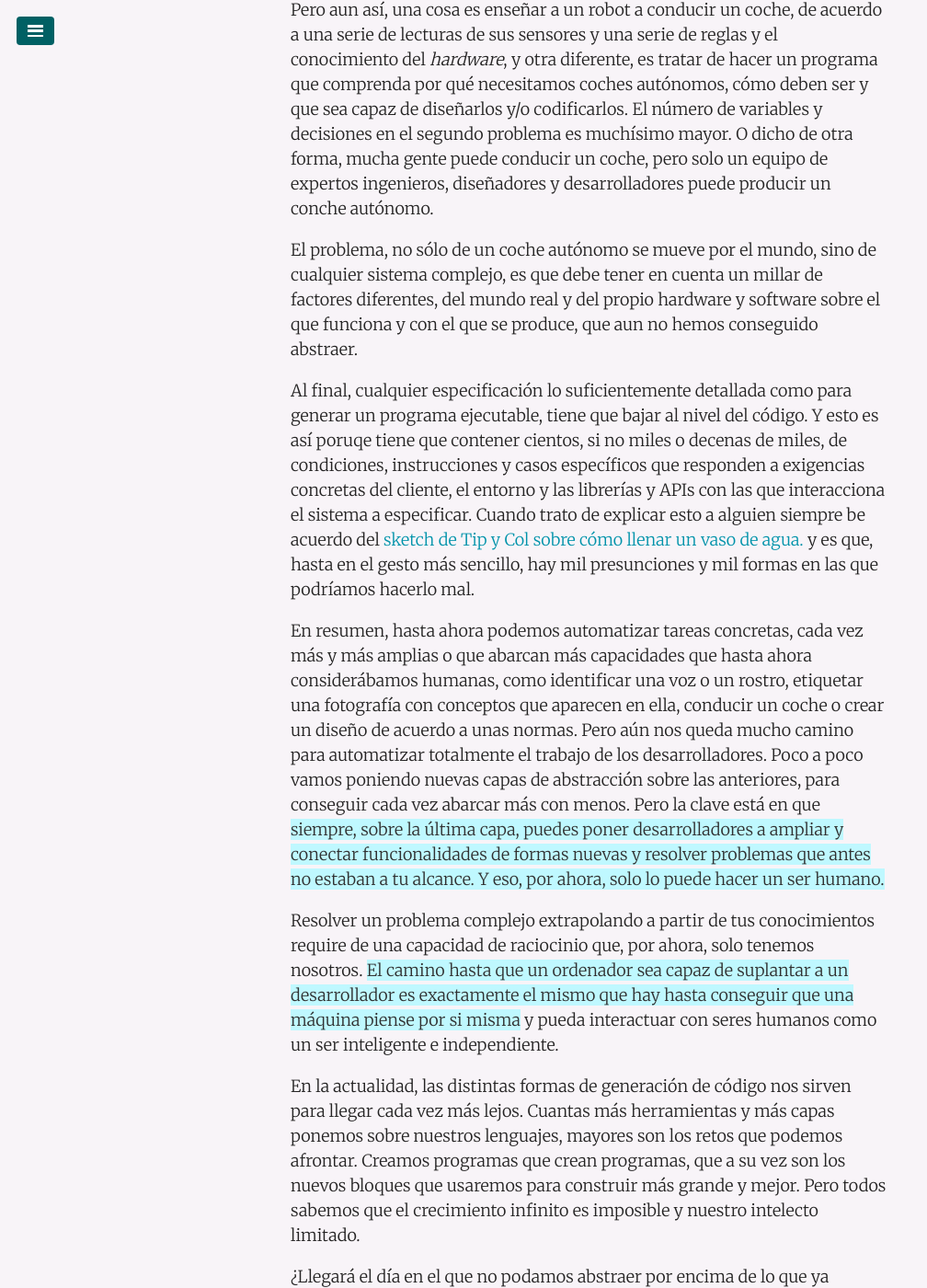
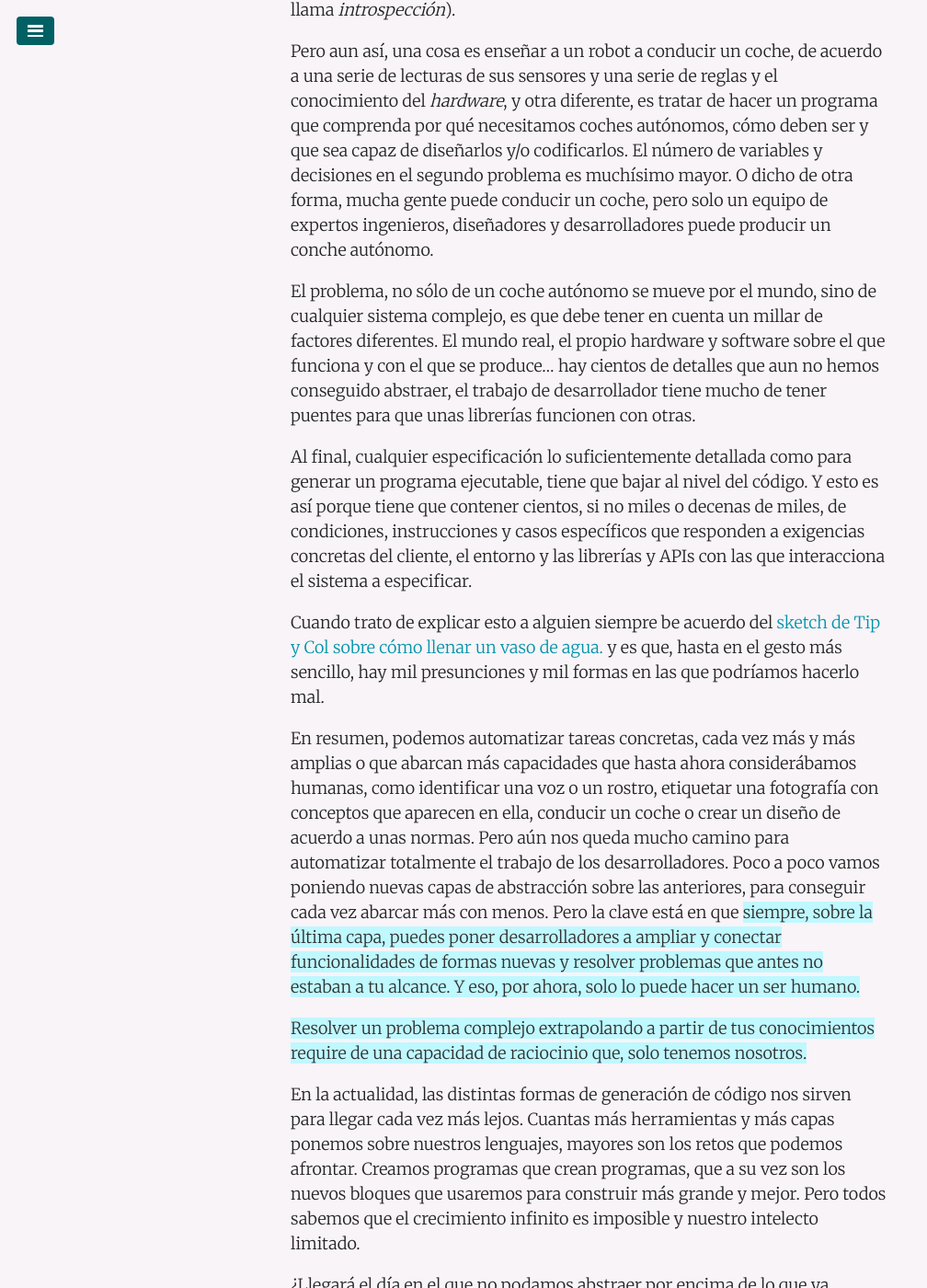
Before and after one commit to juanmirod/juanmirod.github.io, a Jekyll site: the page built from _posts/2017-09-13-desarrollo-automatico.markdown, in a window 1280 px wide and 1400 px high, scrolled down 3691 px. Shown: the whole window at 92% size, without its empty margins (0-1008 px from the left). Built offline with Jekyll 4.4.1, drawn with Linux system fonts in a browser that asks for light colours; some of the changed text lies outside the part shown.

Commit message:
reviewed article

```diff
--- a/_posts/2017-09-13-desarrollo-automatico.markdown
+++ b/_posts/2017-09-13-desarrollo-automatico.markdown
@@ -26,7 +26,7 @@
 
 Este blog, por poner otro ejemplo, está alojado en github utilizando Jekyll y Github Pages. Ahora mismo estoy editando un fichero de texto en mi ordenador, pero cuando ejecuto `git push` el texto se sube a github, dispara un proceso que compila el HTML de la página y lo sube a los CDN de github. Solo con un comando, no tengo que preocuparme de servidores, ni bases de datos, ni de programar nada.
 
-Pero claro estos sistemas tienen una función concreta, si quieres _"otra cosa"_, un producto o servicio software nuevo, tienes que desarrollarlo, y para eso necesitarás un programador, aunque tampoco empezamos sobre un lienzo vacío:
+Pero claro, estos sistemas tienen una función concreta, si quieres _"otra cosa"_, un producto o servicio software nuevo, tienes que desarrollarlo, y para eso necesitarás un programador. Aunque tampoco empezamos sobre un lienzo vacío:
 
 **Lo más habitual son los frameworks de desarrollo**. Angular, React, Vue, Laravel, Symfony, Sprint, Play, etc. Son conjuntos de librerías construidas sobre el lenguaje de turno que nos permiten acelerar y dar estructura al desarrollo sin tener que detenernos en muchos detalles de diseño. Estos frameworks establecen patrones y organizan el código de forma que nos ahorran un montón de tiempo y decisiones, permitiéndonos desarrollar aplicaciones más grandes y fiables.
 
@@ -44,17 +44,21 @@
 
 Y es que hasta ahora esa es la forma que entendemos que funciona una máquina: le damos un input y nos devuelve un output. Pregunta-respuesta. Pero, hasta ahora al menos, no hemos conseguido crear una máquina que _"razone"_ en el sentido amplio de la palabra.
 
-Es de nuevo el problema de la IAG. Por ejemplo, El reto del coche autónomo es enorme ya que es el primer robot autoguiado que se mueve en un entorno real con seres humanos (autopilotar un barco o un avión _parece_ un juego de niños en comparación) La cantidad de trabajo necesario para conseguir que los diferentes sistemas funcionen juntos y de acuerdo a toda una serie de normas escritas y no escritas para que un coche autónomo ceda el paso al incorporarse a una rotonda es enorme. Necesitamos un modelo muy detallado que requiere mucho conocimiento tanto del mundo real (los otros coches, la carretera, el tiempo), como de las reglas que queremos que cumpla el robot, como del propio funcionamiento del robot (¿Cuando acelera el coche? ¿Cuánto peso está cargando? ¿Tengo tiempo de incorporarme al carril que quiero? lo que se llama _introspección_).
+Es de nuevo el problema de la IAG.
+
+Por ejemplo, El reto del coche autónomo es enorme ya que es el primer robot autoguiado que se mueve en un entorno real con seres humanos (autopilotar un barco o un avión _parece_ un juego de niños en comparación) La cantidad de trabajo necesario para conseguir que los diferentes sistemas funcionen juntos y de acuerdo a toda una serie de normas escritas y no escritas para que un coche autónomo ceda el paso al incorporarse a una rotonda es enorme. Necesitamos un modelo muy detallado que requiere mucho conocimiento tanto del mundo real (los otros coches, la carretera, el tiempo), como de las reglas que queremos que cumpla el robot, como del propio funcionamiento del robot (¿Cuando acelera el coche? ¿Cuánto peso está cargando? ¿Tengo tiempo de incorporarme al carril que quiero? lo que se llama _introspección_).
 
 Pero aun así, una cosa es enseñar a un robot a conducir un coche, de acuerdo a una serie de lecturas de sus sensores y una serie de reglas y el conocimiento del _hardware_, y otra diferente, es tratar de hacer un programa que comprenda por qué necesitamos coches autónomos, cómo deben ser y que sea capaz de diseñarlos y/o codificarlos. El número de variables y decisiones en el segundo problema es muchísimo mayor. O dicho de otra forma, mucha gente puede conducir un coche, pero solo un equipo de expertos ingenieros, diseñadores y desarrolladores puede producir un conche autónomo.
 
-El problema, no sólo de un coche autónomo se mueve por el mundo, sino de cualquier sistema complejo, es que debe tener en cuenta un millar de factores diferentes, del mundo real y del propio hardware y software sobre el que funciona y con el que se produce, que aun no hemos conseguido abstraer.
+El problema, no sólo de un coche autónomo se mueve por el mundo, sino de cualquier sistema complejo, es que debe tener en cuenta un millar de factores diferentes. El mundo real, el propio hardware y software sobre el que funciona y con el que se produce... hay cientos de detalles que aun no hemos conseguido abstraer, el trabajo de desarrollador tiene mucho de tener puentes para que unas librerías funcionen con otras.
 
-Al final, cualquier especificación lo suficientemente detallada como para generar un programa ejecutable, tiene que bajar al nivel del código. Y esto es así poruqe tiene que contener cientos, si no miles o decenas de miles, de condiciones, instrucciones y casos específicos que responden a exigencias concretas del cliente, el entorno y las librerías y APIs con las que interacciona el sistema a especificar. Cuando trato de explicar esto a alguien siempre be acuerdo del [sketch de Tip y Col sobre cómo llenar un vaso de agua.](https://www.youtube.com/watch?v=qHqDpUpbpJI) y es que, hasta en el gesto más sencillo, hay mil presunciones y mil formas en las que podríamos hacerlo mal.
+Al final, cualquier especificación lo suficientemente detallada como para generar un programa ejecutable, tiene que bajar al nivel del código. Y esto es así porque tiene que contener cientos, si no miles o decenas de miles, de condiciones, instrucciones y casos específicos que responden a exigencias concretas del cliente, el entorno y las librerías y APIs con las que interacciona el sistema a especificar.
 
-En resumen, hasta ahora podemos automatizar tareas concretas, cada vez más y más amplias o que abarcan más capacidades que hasta ahora considerábamos humanas, como identificar una voz o un rostro, etiquetar una fotografía con conceptos que aparecen en ella, conducir un coche o crear un diseño de acuerdo a unas normas. Pero aún nos queda mucho camino para automatizar totalmente el trabajo de los desarrolladores. Poco a poco vamos poniendo nuevas capas de abstracción sobre las anteriores, para conseguir cada vez abarcar más con menos. Pero la clave está en que **siempre, sobre la última capa, puedes poner desarrolladores a ampliar y conectar funcionalidades de formas nuevas y resolver problemas que antes no estaban a tu alcance. Y eso, por ahora, solo lo puede hacer un ser humano.**
+Cuando trato de explicar esto a alguien siempre be acuerdo del [sketch de Tip y Col sobre cómo llenar un vaso de agua.](https://www.youtube.com/watch?v=qHqDpUpbpJI) y es que, hasta en el gesto más sencillo, hay mil presunciones y mil formas en las que podríamos hacerlo mal.
 
-Resolver un problema complejo extrapolando a partir de tus conocimientos require de una capacidad de raciocinio que, por ahora, solo tenemos nosotros. **El camino hasta que un ordenador sea capaz de suplantar a un desarrollador es exactamente el mismo que hay hasta conseguir que una máquina piense por si misma** y pueda interactuar con seres humanos como un ser inteligente e independiente.
+En resumen, podemos automatizar tareas concretas, cada vez más y más amplias o que abarcan más capacidades que hasta ahora considerábamos humanas, como identificar una voz o un rostro, etiquetar una fotografía con conceptos que aparecen en ella, conducir un coche o crear un diseño de acuerdo a unas normas. Pero aún nos queda mucho camino para automatizar totalmente el trabajo de los desarrolladores. Poco a poco vamos poniendo nuevas capas de abstracción sobre las anteriores, para conseguir cada vez abarcar más con menos. Pero la clave está en que **siempre, sobre la última capa, puedes poner desarrolladores a ampliar y conectar funcionalidades de formas nuevas y resolver problemas que antes no estaban a tu alcance. Y eso, por ahora, solo lo puede hacer un ser humano.**
+
+**Resolver un problema complejo extrapolando a partir de tus conocimientos require de una capacidad de raciocinio que, solo tenemos nosotros.**
 
 En la actualidad, las distintas formas de generación de código nos sirven para llegar cada vez más lejos. Cuantas más herramientas y más capas ponemos sobre nuestros lenguajes, mayores son los retos que podemos afrontar. Creamos programas que crean programas, que a su vez son los nuevos bloques que usaremos para construir más grande y mejor. Pero todos sabemos que el crecimiento infinito es imposible y nuestro intelecto limitado.
 
```
Also changed, not shown: other parts of _posts/2017-09-13-desarrollo-automatico.markdown (+1 -1 lines).
